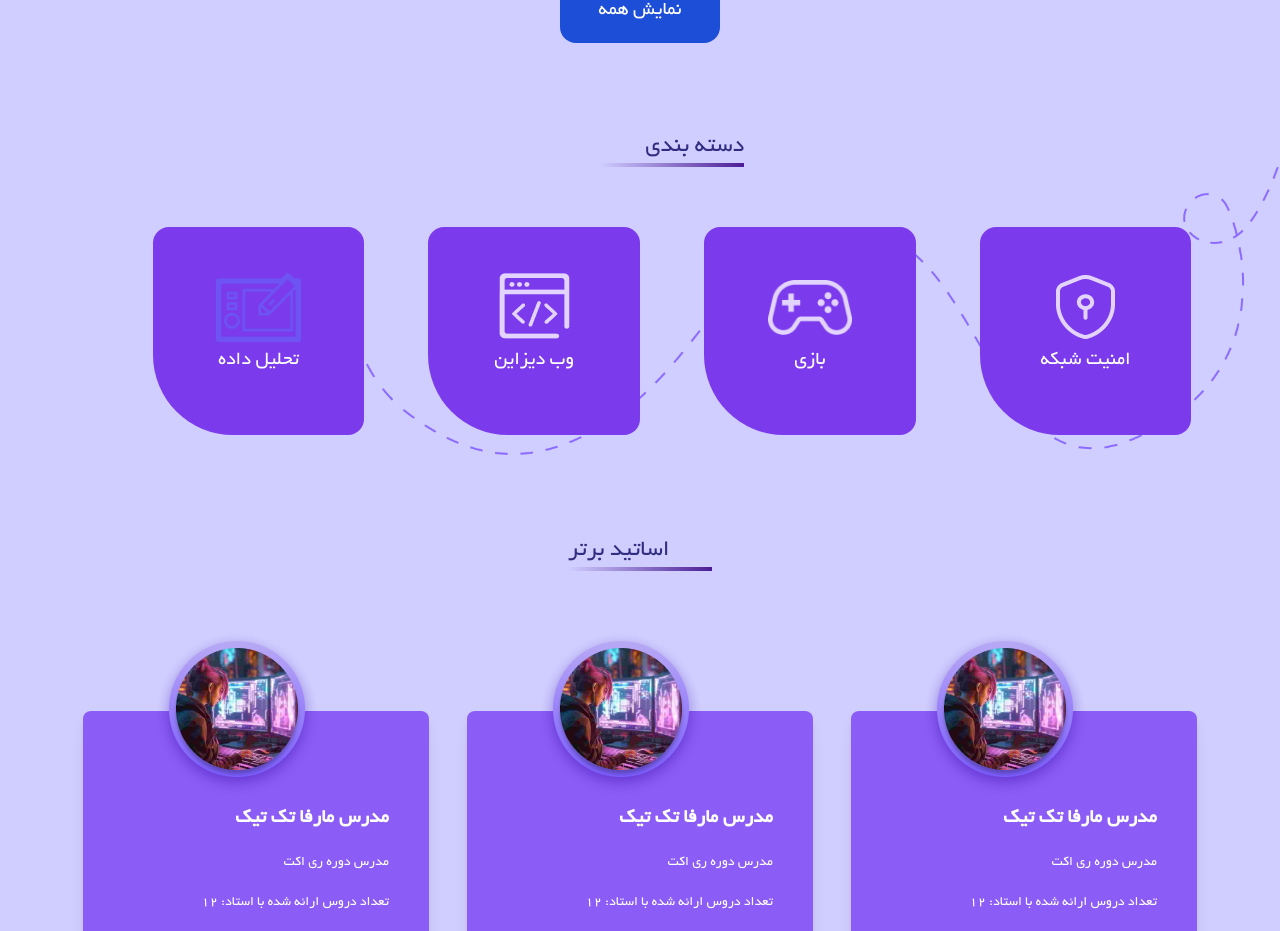
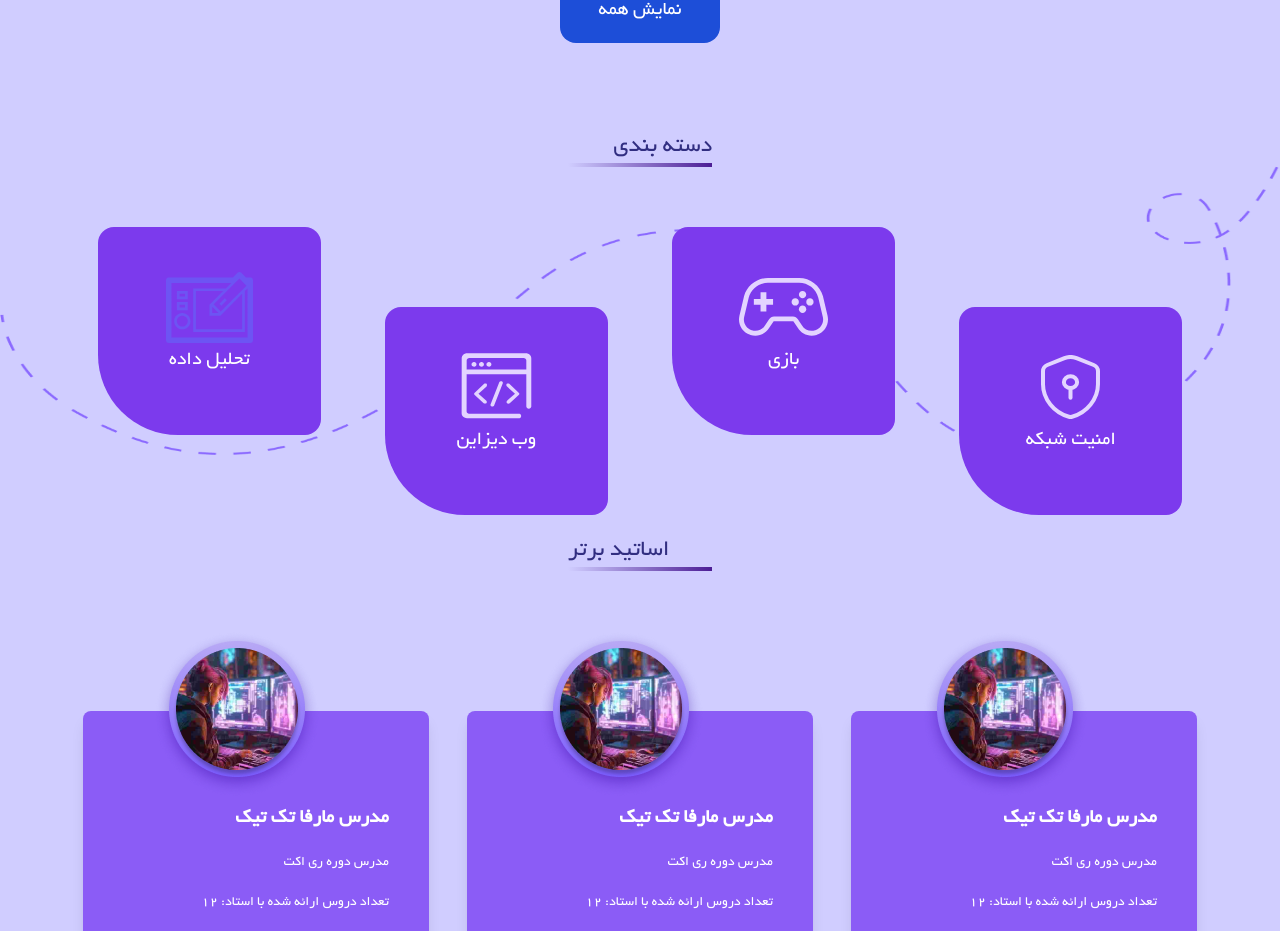
Before and after one commit to academy-react-winder402/New-Marfa, a React (Vite) app: page / in a window 1280 px wide. Shown: the part 2517-3448 px from the top of the page. Built offline with nearby package versions, Linux system fonts and the light colour scheme.

Commit message:
End edit Category page landing

```diff
--- a/src/component/LandingComponent/Categoryfill/CategoryCard.jsx
+++ b/src/component/LandingComponent/Categoryfill/CategoryCard.jsx
@@ -1,51 +1,56 @@
 import React from 'react'
 
 import border from '../../../assets/image/Vector 34.png'
-import Group from "../../../assets/image/Group 89.png"
-import Grouplay from "../../../assets/image/Group.png"
-import data from "../../../assets/image/data.png"
-import vector from "../../../assets/image/Vector.png"
+import Group from "../../../assets/image/svg/Group.svg"
+import game from "../../../assets/image/svg/game.svg"
+import data from "../../../assets/image/svg/data.svg"
+import vector from "../../../assets/image/svg/Vector.svg"
 import Minicategorycart from './Minicategorycart'
-
 const CategoryCard = () => {
   const category = [
       {
+      "id": "1",
       "title":"امنیت شبکه " ,
       "img": Group ,
 
 
   },
   {
+    "id": "2",
       "title":"بازی   " ,
-      "img": Grouplay ,
+      "img": game ,
       },
   {
+    "id": "3",
       "title":"وب دیزاین " ,
       "img": data ,
   },
   {
+    "id": "4",
     "title":"تحلیل داده " ,
     "img": vector ,
 }
 ]
   return (
     <>
-    <div className='relative my-10 md:w-[95%]'>
+    <div className='relative my-10 w-full'>
 
-      <div className="mb-3 flex flex-col items-center text-start text-lg">
+      <div className="flex flex-col items-center mb-3 text-lg text-start">
               <span className="block w-36 text-2xl text-indigo-900"> دسته بندی  </span>
-              <span className="block w-36 bg-gradient-to-l from-violet-900 to-transparent py-[2px]"></span>
+              <span className="block bg-gradient-to-l from-violet-900 to-transparent py-[2px] w-36"></span>
       </div>
-      <div className='absolute left-0 top-0 h-full w-full'>
-        <img src={border} alt=""  className='w-100rem] object- h-full'/>
-      </div>
-      <div className='mt-10 flex w-[100%] flex-row flex-wrap items-center justify-center gap-5 p-5 md:flex-nowrap md:gap-16'>
+
+      <div className='flex flex-row flex-wrap md:flex-nowrap justify-center items-center gap-5 md:gap-16 mt-10 p-5 w-[100%]'>
           {category.map((category , index) => {
                   return (
-                      <Minicategorycart title={category.title} image={category.img} />
+
+                      <Minicategorycart id={category.id} title={category.title} image={category.img} />
                   )
               })}
       </div>
+       <div className='top-0 left-0 absolute w-full h-full'>
+        <img src={border} alt=""  className='w-full h-full object'/>
+       </div>
 
     </div>
 
--- a/src/component/LandingComponent/Categoryfill/Minicategorycart.jsx
+++ b/src/component/LandingComponent/Categoryfill/Minicategorycart.jsx
@@ -1,17 +1,20 @@
 import React from 'react'
 
-const Minicategorycart = ({title,image}) => {
+const Minicategorycart = ({title,image,id}) => {
+
+  const bg = (Number(id)%2===0) ? `top-0` : `top-20`;
+
   return (
-    <>
-
-        <div className='md:[20%] z-50 h-52 w-[45%] rounded-2xl rounded-bl-[5rem] bg-violet-600 lg:w-[18%]'>
-            <div className='mx-auto mt-10 flex h-20 w-[40%] items-center justify-center'>
-              <img src={image}  alt="" />
+        <div className={` relative z-50 bg-violet-600 hover:bg-[#EBE0FF] rounded-2xl rounded-bl-[5rem] w-[45%] lg:w-[18%] h-52 text-white hover:text-[#6D53F2] ${bg}`}>
+            <div className='flex justify-center items-center mx-auto mt-10 w-[40%] h-20 hover:text-[#6D54F3]'>
+              <img src={image} className=''  alt="" />
+              {/* <svg width={20} height={20}>
+                <img src={image} />
+              </svg> */}
             </div>
-            <div className='text-center text-xl text-white'>{title}</div>
+            <div className='text-center text-xl'>{title}</div>
         </div>
 
-    </>
   )
 }
 
```
